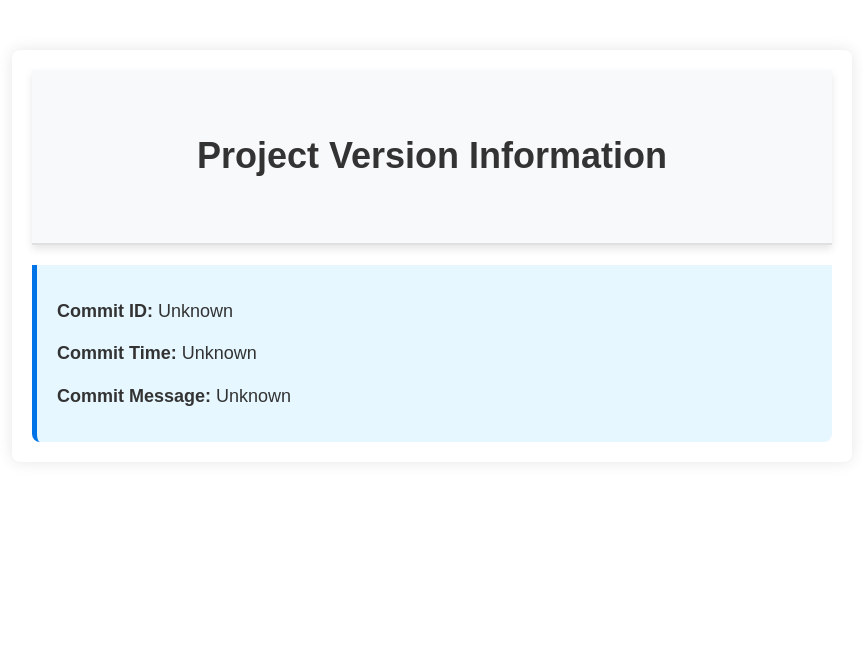
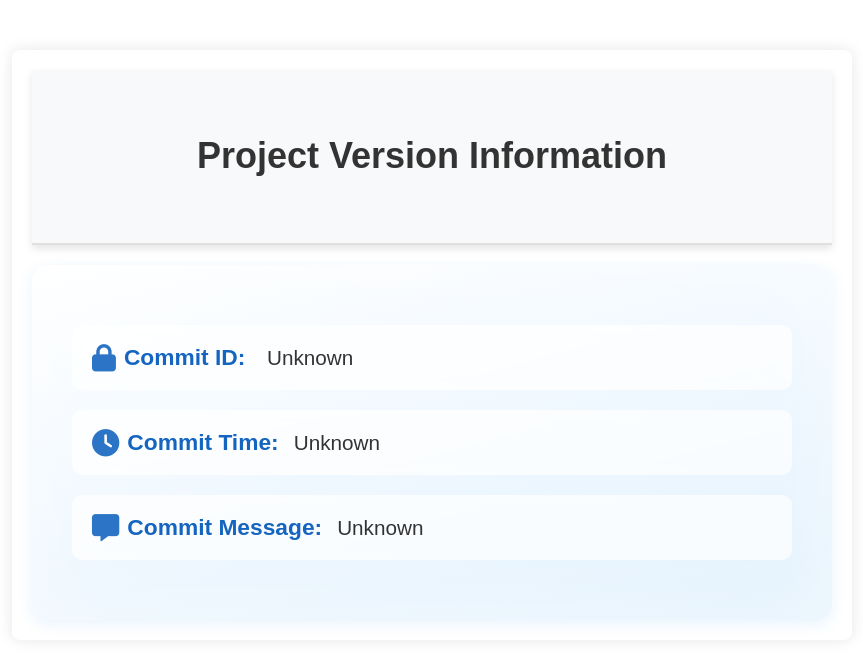
Before and after one commit to conorfennell/local-local, a Django app: page /about/ in a window 1280 px wide. Shown: the top 662 px of the page, without its empty margins (208-1071 px from the left). Run offline with Django 5.2, Linux system fonts and the light colour scheme.

Commit message:
feat: make the about look even better

```diff
--- a/pages/templates/about.html
+++ b/pages/templates/about.html
@@ -24,17 +24,64 @@
         }
         .commit-info {
             margin-top: 20px;
-            padding: 20px;
-            background-color: #f0f0f0;
-            border-left: 5px solid #d0d0d0;
-            border-radius: 0 0 8px 8px;
+            padding: 40px;
+            background: linear-gradient(165deg, #ffffff, #f0f8ff, #e3f2fd);
+            border: none;
+            border-radius: 16px;
+            box-shadow:
+                0 4px 15px rgba(33, 150, 243, 0.1),
+                inset 0 0 80px rgba(255, 255, 255, 0.5);
+            transition: all 0.4s cubic-bezier(0.165, 0.84, 0.44, 1);
+            position: relative;
+            overflow: hidden;
+        }
+        .commit-info::before {
+            content: '';
+            position: absolute;
+            top: 0;
+            left: 0;
+            width: 100%;
+            height: 100%;
+            background: linear-gradient(45deg, transparent, rgba(255, 255, 255, 0.8), transparent);
+            transform: translateX(-100%);
+            transition: 0.5s;
+        }
+        .commit-info:hover::before {
+            transform: translateX(100%);
+        }
+        .commit-info:hover {
+            transform: translateY(-4px) scale(1.01);
+            box-shadow:
+                0 12px 30px rgba(33, 150, 243, 0.15),
+                inset 0 0 80px rgba(255, 255, 255, 0.8);
         }
         .commit-info p {
-            margin: 10px 0;
-            font-size: 1em;
+            margin: 20px 0;
+            font-size: 1.15em;
+            display: flex;
+            align-items: center;
+            gap: 15px;
+            padding: 12px 20px;
+            background: rgba(255, 255, 255, 0.7);
+            border-radius: 10px;
+            backdrop-filter: blur(5px);
+            transition: all 0.3s ease;
+        }
+        .commit-info p:hover {
+            background: rgba(255, 255, 255, 0.9);
+            transform: translateX(5px);
         }
         .commit-info p strong {
-            color: #333333;
+            color: #1565C0;
+            min-width: 160px;
+            font-size: 1.1em;
+            display: flex;
+            align-items: center;
+            gap: 8px;
+        }
+        .commit-info p strong i {
+            font-size: 1.2em;
+            opacity: 0.9;
         }
         .container {
             max-width: 800px;
@@ -50,16 +97,17 @@
             font-family: Arial, sans-serif;
         }
     </style>
+    <link rel="stylesheet" href="https://cdnjs.cloudflare.com/ajax/libs/font-awesome/6.0.0/css/all.min.css">
 </head>
 <body>
     <div class="container">
         <div class="header">
             <h1>Project Version Information</h1>
         </div>
-        <div class="commit-info" style="margin-top: 20px; padding: 20px; background-color: #e6f7ff; border-left: 5px solid #0073e6; border-radius: 0 0 8px 8px;">
-            <p><strong>Commit ID:</strong> {{ commit_id }}</p>
-            <p><strong>Commit Time:</strong> {{ commit_time }}</p>
-            <p><strong>Commit Message:</strong> {{ commit_message }}</p>
+        <div class="commit-info">
+            <p><strong><i class="fas fa-lock"></i>Commit ID:</strong> {{ commit_id }}</p>
+            <p><strong><i class="fas fa-clock"></i>Commit Time:</strong> {{ commit_time }}</p>
+            <p><strong><i class="fas fa-comment-alt"></i>Commit Message:</strong> {{ commit_message }}</p>
         </div>
     </div>
 </body>
```
